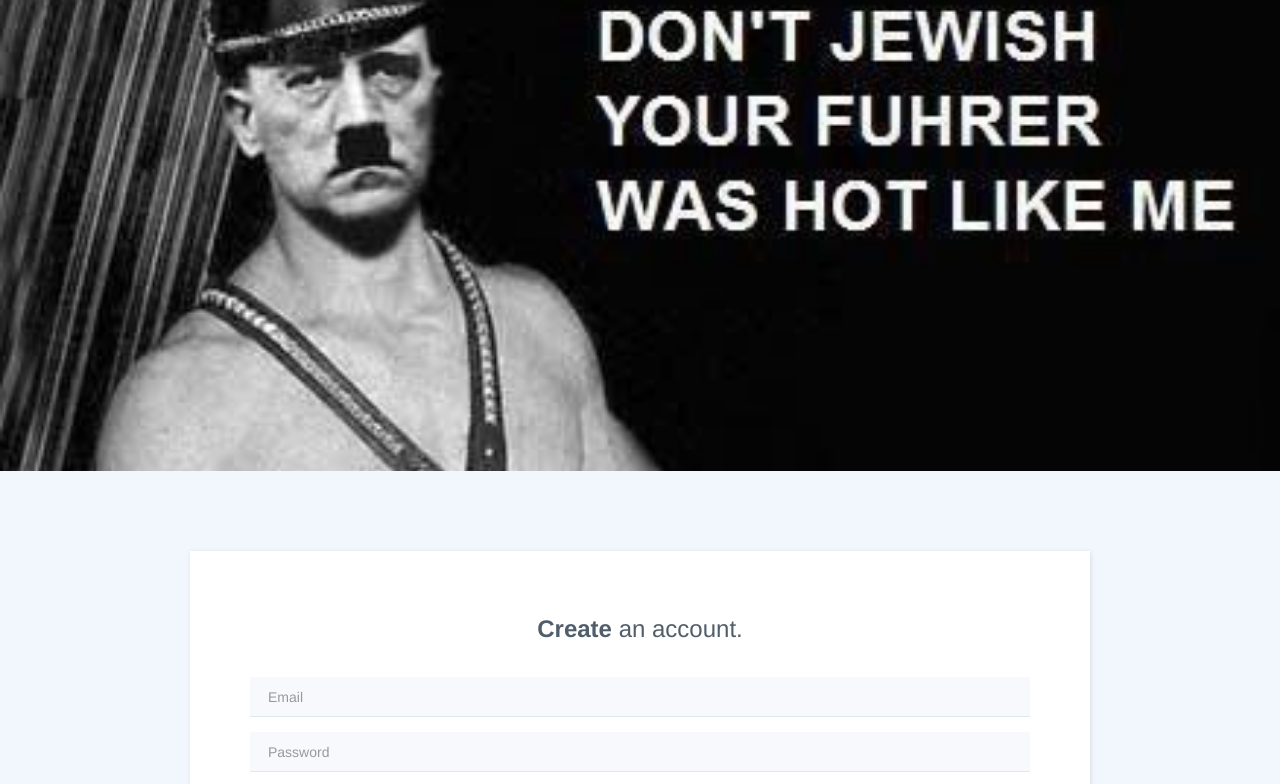
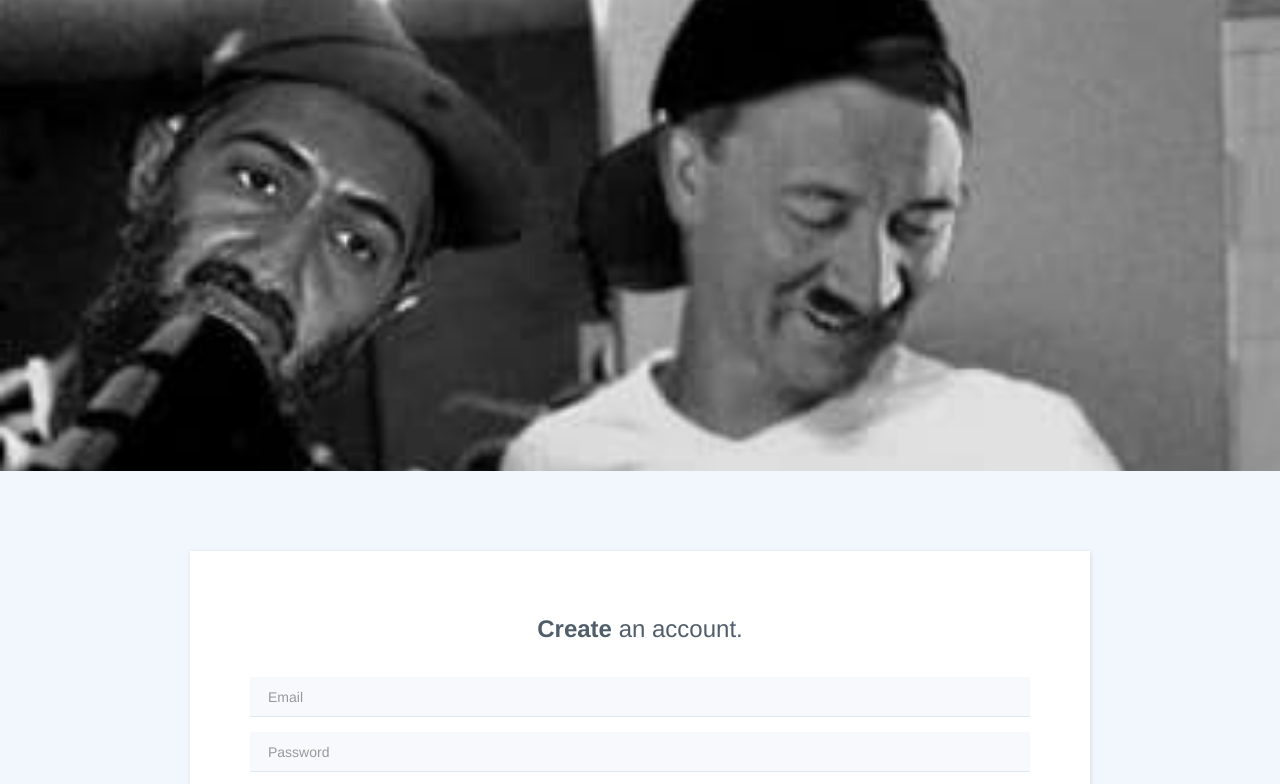
Before and after one commit to knkp/lonelydictators, a plain HTML site: page index.html in a window 1280 px wide. Shown: the part 65-849 px from the top of the page. Drawn offline with Linux system fonts and the light colour scheme; files whose address does not match are found by name.

Commit message:
Yamez added a new photo

```diff
--- a/index.html
+++ b/index.html
@@ -17,7 +17,7 @@
 
 <body>
     <div>
-        <div class="header-dark" style="background-image:url(&quot;assets/img/HotHitler.jpg&quot;);height:536px;">
+        <div class="header-dark" style="background-image:url(&quot;assets/img/MoreDictators.jpg&quot;);height:536px;">
             <nav class="navbar navbar-default navigation-clean-search">
                 <div class="container">
                     <div class="navbar-header"><a class="navbar-brand" href="#">Lonely Dictators</a><button class="navbar-toggle collapsed" data-toggle="collapse" data-target="#navcol-1"><span class="sr-only">Toggle navigation</span><span class="icon-bar"></span><span class="icon-bar"></span><span class="icon-bar"></span></button></div>
```
Also changed, not shown: assets/img/MoreDictators.jpg (added).
